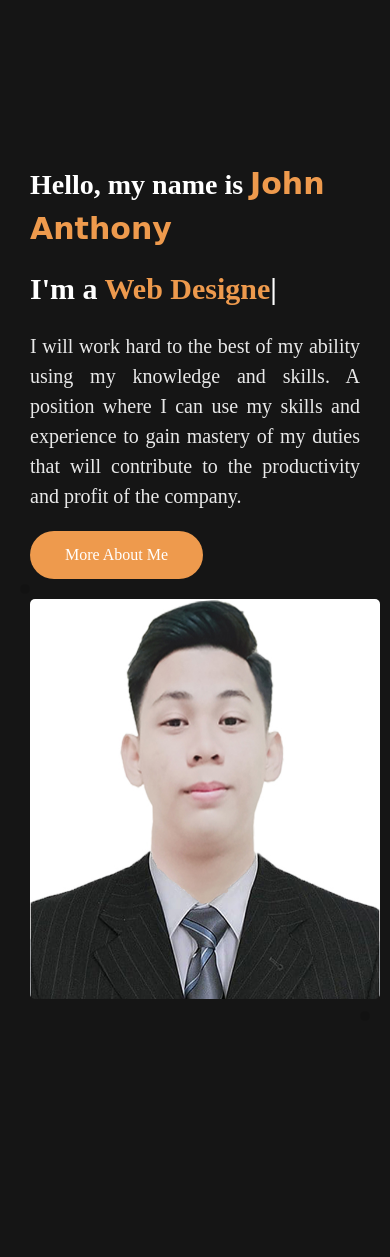
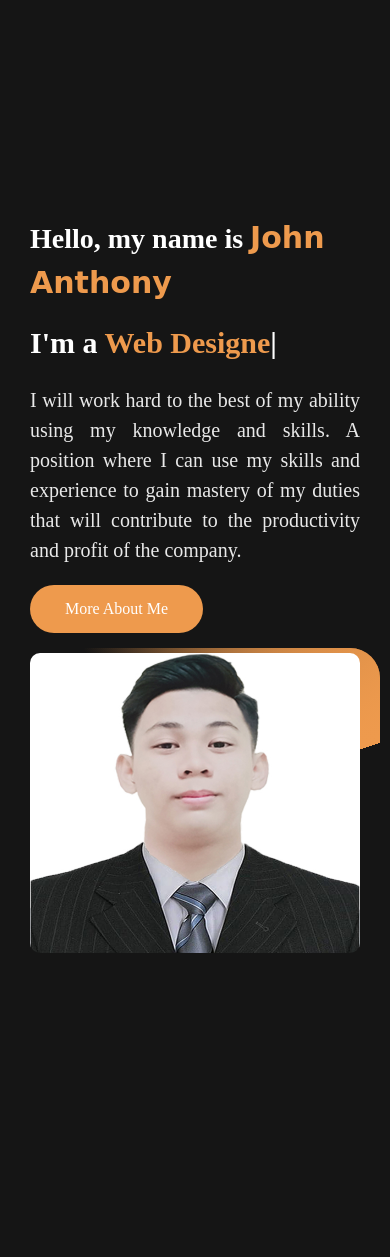
Before and after one commit to supremojasd/portfolio-website, a PHP site: page / in a window 390 px wide. Shown: the part 724-1981 px from the top of the page. Run offline with PHP 8.4, Linux system fonts and the light colour scheme; some libraries are stand-ins or nearby versions; some web fonts are replaced.

Commit message:
Update style2.css

```diff
--- a/style2.css
+++ b/style2.css
@@ -376,8 +376,7 @@ h3.my-profession
     font-size: 20px;
     color: var(--text-black-700);
 }
-.home .home-info .home-img
-{
+.home .home-info .home-img {
     flex: 0 0 40%;
     max-width: 40%;
     text-align: center;
@@ -386,53 +385,56 @@ h3.my-profession
     display: block;
     margin: 0 auto;
     position: relative;
+}
+
+@property --angle {
+    syntax: "<angle>";
+    initial-value: 0deg;
+    inherits: false;
+}
+
+.home-img::after,
+.home-img::before {
+    content: '';
+    position: absolute;
+    top: -5px;
+    left: -5px;
+    right: -5px;
+    bottom: -5px;
+    background-image: conic-gradient(from var(--angle), transparent 70%, var(--skin-color));
+    border-radius: 30px;
+    animation: spin 3s linear infinite;
+    z-index: -1;
+}
+
+@keyframes spin {
+    from {
+        --angle: 0deg;
+    }
+    to {
+        --angle: 360deg;
+    }
+}
+
+.home .home-img img {
+    display: block;
+    margin: auto;
+    border-radius: 10px;
+    height: 400px;
+}
+
+/* Continuous rotation animation for after
+@keyframes animateBorderAfter {
+    from {
+        transform: rotate(0deg);
+    }
+    to {
+        transform: rotate(-360deg);
+    }
+} */
 
 
-}
-/* .home-img::before
-{
-    content: '';
-    position: absolute;
-    height: 80px;
-    width: 80px;
-    border-top: 10px solid var(--skin-color);
-    border-left: 10px solid var(--skin-color);
-    left: 20px;
-    top: -40px;
-    animation: animateBorder 3s linear infinite;
-}
-.home-img::after
-{
-    content: '';
-    position: absolute;
-    height: 80px;
-    width: 80px;
-    border-bottom: 10px solid var(--skin-color);
-    border-right: 10px solid var(--skin-color);
-    right: -20px;
-    bottom: -40px;
-    animation: animateBorder 3s linear infinite;
-}
-@keyframes animateBorder
-{
-    0% {
-        transform: rotate(0deg);
-    }
-    50% {
-        transform: rotate(180deg);
-    }
-    100% {
-        transform: rotate(360deg);
-    }
-}  */
 
-.home .home-img img
-{
-    margin: auto;
-    border-radius: 5px;
-    height: 400px;
-
-}
 
 /* ABOUT SECTION */
 
@@ -814,7 +816,7 @@ h3.my-profession
     flex: 0 0 20%;  /* Set each item to occupy 25% of the row on large screens */
     max-width: 20%;
     text-align: center;
-    margin-bottom: 60px;
+    margin-bottom: 80px;
     color: var(--text-black-900);
     transition: transform 0.3s ease;  /* Smooth transition for hover effects */
 }
@@ -1030,7 +1032,6 @@ h3.my-profession
         padding: 2rem 3%;
 
     }
-
 }
 @media (max-width: 767px) {
     .contact .contact-form .col-6,
@@ -1051,17 +1052,6 @@ h3.my-profession
        width: 100%; /* Full width for mobile */
        height: auto; /* Adjust height proportionally */
     }
-
-    .home-img::after,
-    .home-img::before {
-       height: 30px; /* Adjusted height for better scaling */
-       width: 30px;
-       content: '';
-       position: absolute;
-       background-color: rgba(0, 0, 0, 0.1); /* Example background */
-       border-radius: 50%; /* Optional rounded styling */
-    }
-
     .home-img::after {
        right: 5px;
        bottom: -15px; /* Adjusted positioning */
@@ -1092,29 +1082,34 @@ h3.my-profession
         flex: 0 0 50%;  /* Adjust to two items per row on smaller screens */
         max-width: 50%;
     }
+    .home-img::before,
+    .home-img::after {
+        top: -5px;
+        left: -5px;
+        right: -5px;
+        bottom: -5px;
+        background-image: conic-gradient(from var(--angle), transparent 70%,var(--skin-color));
+    }
+    .home .home-img img {
+        height: 300px; /* Adjust for smaller screens */
+    }
+
 }
 @media (max-width: 480px) {
-  .home-img::after,
-  .home-img::before {
-    height: 10px; /* Adjust as needed */
-    width: 10px;
-  }
+    .home-img::before,
+    .home-img::after {
+        top: -5px;
+        left: -5px;
+        right: -5px;
+        bottom: -5px;
+        background-image: conic-gradient(from var(--angle), transparent 70%, var(--skin-color));
+    }
 
-  .home-img::after {
-    right: 5px;
-    bottom: -15px;
-  }
-
-  .home-img::before {
-    left: 5px;
-    top: -15px;
-  }
-  .responsive-image{
-    margin-top: 20px;
-    height: 200px; /* Adjust as needed */
-    width: 350px;
-
-  }
+    .responsive-image {
+        margin-top: 20px;
+        height: 200px;
+        width: 100%;
+    }
   .portfolio .portfolio-heading h2 {
     font-size: 28px;
 }
```
